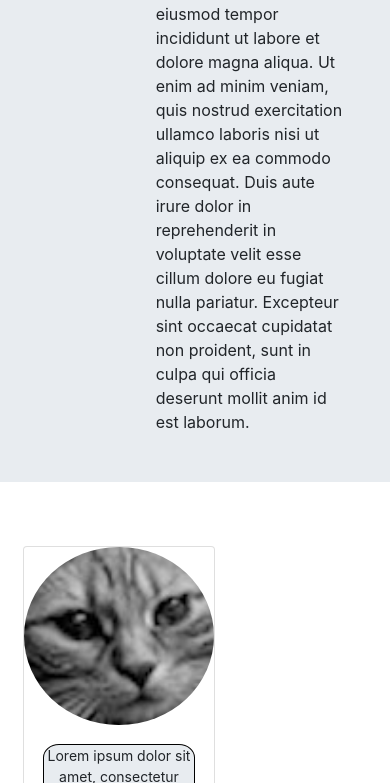
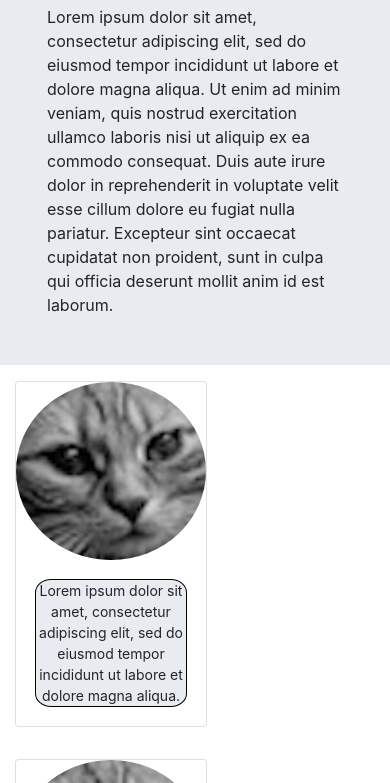
Before and after one commit to zachspangler/bootstrap-challenge, a plain HTML site: page index.html in a window 390 px wide. Shown: the part 1217-2000 px from the top of the page. Drawn offline with nearby package versions, Linux system fonts and the light colour scheme.

Commit message:
round 2 of changes for challenge

```diff
--- a/index.html
+++ b/index.html
@@ -42,10 +42,10 @@
 		<section class="info">
 			<div class="container">
 				<div class="row">
-					<div class="col-4">
+					<div class="col-sm-4">
 						<img src="images/kitty_big.jpg" alt="kitty">
 					</div>
-					<div class="col-8">
+					<div class="col-sm-8">
 						<p>Lorem ipsum dolor sit amet, consectetur adipiscing elit, sed do eiusmod tempor incididunt ut labore
 							et dolore magna aliqua. Ut enim ad minim veniam, quis nostrud exercitation ullamco laboris nisi ut
 							aliquip ex ea commodo consequat. Duis aute irure dolor in reprehenderit in voluptate velit esse
--- a/styles.css
+++ b/styles.css
@@ -1,5 +1,5 @@
 /**** NAV BAR ****/
-.nav-item{
+.navbar-toggler {
 	float: right;
 }
 
@@ -14,11 +14,15 @@
 	padding: 2em;
 }
 
+.col-sm-4 {
+	padding: 1em;
+}
+
 /**** CARDS ****/
 .card {
-	margin: 4em .5em 4em .5em;
+	margin-bottom: 1em;
+	margin-top: 1em;
 	outline: none;
-	display: block;
 }
 
 img[alt="Card image cap"] {
```
